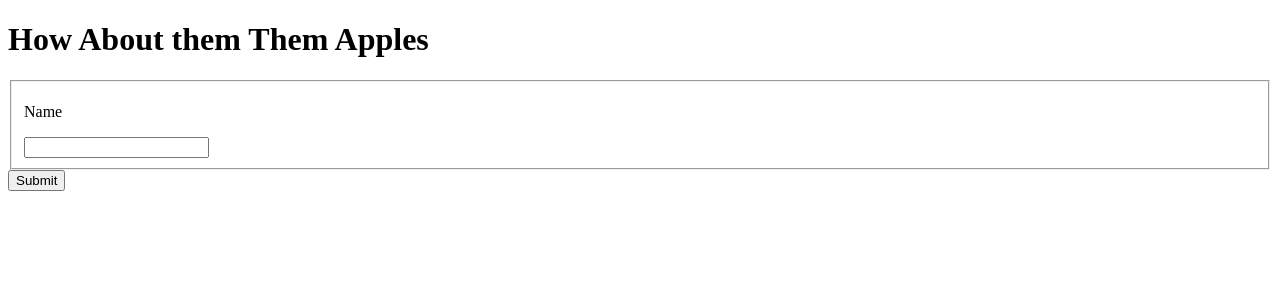
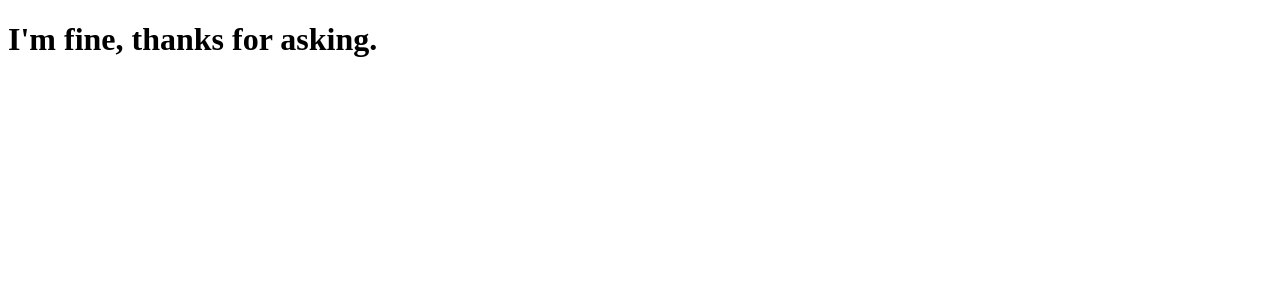
Before and after one commit to HaseebAsif/portfolio-app-react, a React (Create React App) app: page / in a window 1280 px wide. Shown: the top 300 px of the page. Built offline with nearby package versions, Linux system fonts and the light colour scheme.

Commit message:
Feat: Useeffect hook example

```diff
--- a/package.json
+++ b/package.json
@@ -9,6 +9,7 @@
     "react": "^18.1.0",
     "react-dom": "^18.1.0",
     "react-scripts": "5.0.1",
+    "uuid": "^8.3.2",
     "web-vitals": "^2.1.4"
   },
   "scripts": {
--- a/src/App.js
+++ b/src/App.js
@@ -1,32 +1,19 @@
-import { useState } from "react";
-import "./App.css";
+import React, { useState, useEffect } from "react";
 
-function App() {
-  const [submitting, setSubmitting] = useState(false);
-  const handleSubmit = (event) => {
-    event.preventDefault();
-    setSubmitting(true);
+const App = () => {
+  const [message, setMessage] = useState("Hi there, how are you?");
+
+  useEffect(() => {
+    console.log("trigger use effect hook");
 
     setTimeout(() => {
-      setSubmitting(false);
-    }, 3000);
-  };
+      setMessage("I'm fine, thanks for asking.");
+    }, 5000);
+  });
 
-  return (
-    <div className="App">
-      <h1>How About them Them Apples</h1>
-      {submitting && <div>Submitting Form...</div>}
-      <form onSubmit={handleSubmit}>
-        <fieldset>
-          <label htmlFor="">
-            <p>Name</p>
-            <input type="text" name="name" />
-          </label>
-        </fieldset>
-        <button type="submit">Submit</button>
-      </form>
-    </div>
-  );
-}
+
+
+  return <h1>{message}</h1>;
+};
 
 export default App;
```
Also changed, not shown: src/componenets/myFirstComponent.jsx (+24 -9 lines), 1 other file (tests, documents, lock files or other folders).
